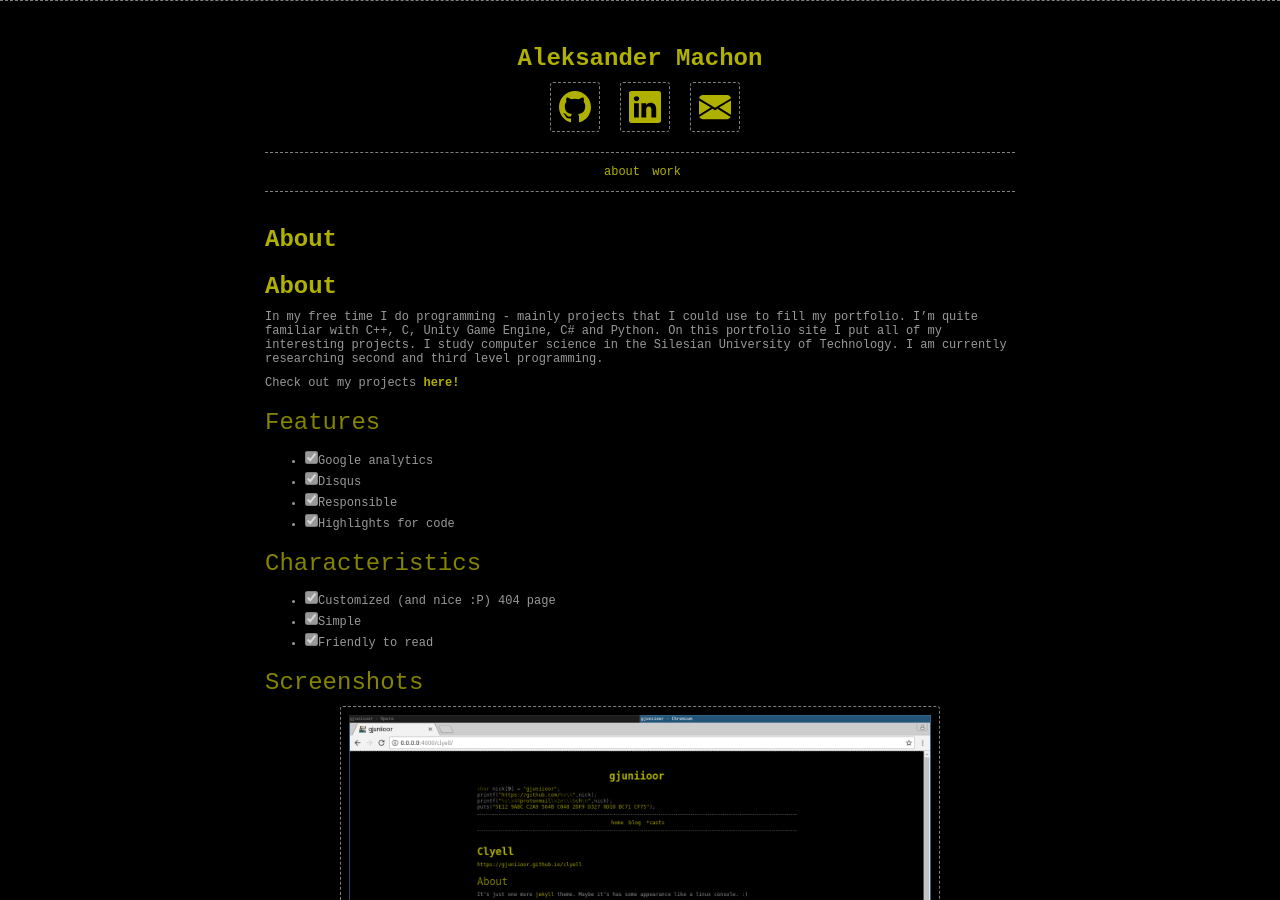
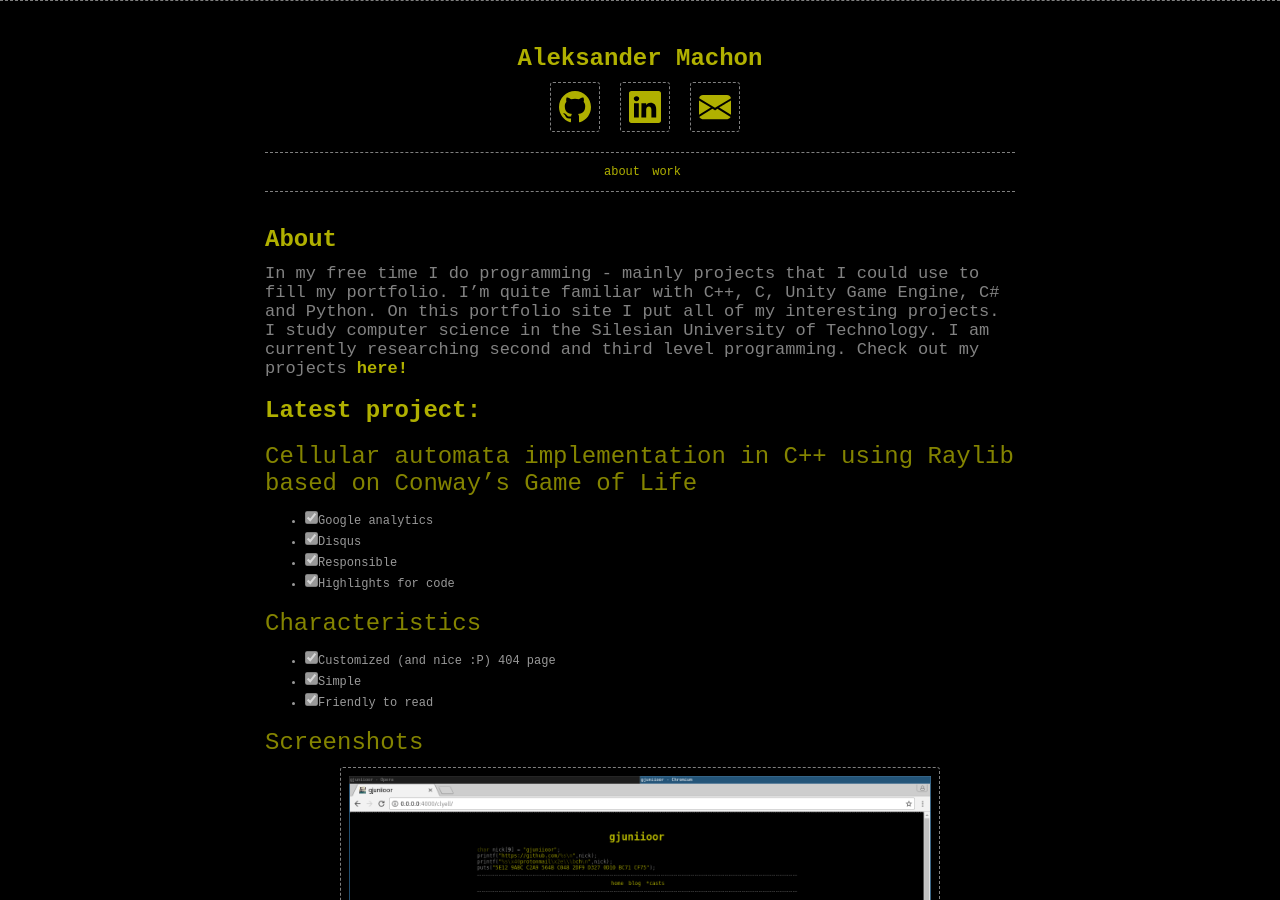
Before and after one commit to machonaleks2/machonaleks2.github.io, a Jekyll site: the page built from index.md, in a window 1280 px wide and 900 px high. Built offline with Jekyll 4.4.1, drawn with Linux system fonts in a browser that asks for light colours; our own code applies the rules of GitHub Pages for plain Markdown files.

Commit message:
firstproj

```diff
--- a/index.md
+++ b/index.md
@@ -3,15 +3,17 @@ layout: content
 ---
 
 
-# About
+<h1> About </h1>
 
+<span style="color: #828282; font-size: 17px;">
  In my free time I do programming - mainly projects that I could use to fill my portfolio.
  I'm quite familiar with C++, C, Unity Game Engine, C# and Python. On this portfolio site I put all of my interesting projects. I study computer science in the Silesian University of Technology. I am currently researching second and third level programming.
+ Check out my projects <a href=" {{ site.baseurl }}work/ " style="font-weight: bold;"> here!</a>
+ </span>
 
- Check out my projects <a href=" {{ site.baseurl }}work/ " style="font-weight: bold;"> here!</a>
+# Latest project:
 
-### Features
-
+### Cellular automata implementation in C++ using Raylib based on Conway's Game of Life
 - [x] Google analytics
 - [x] Disqus
 - [x] Responsible
```
